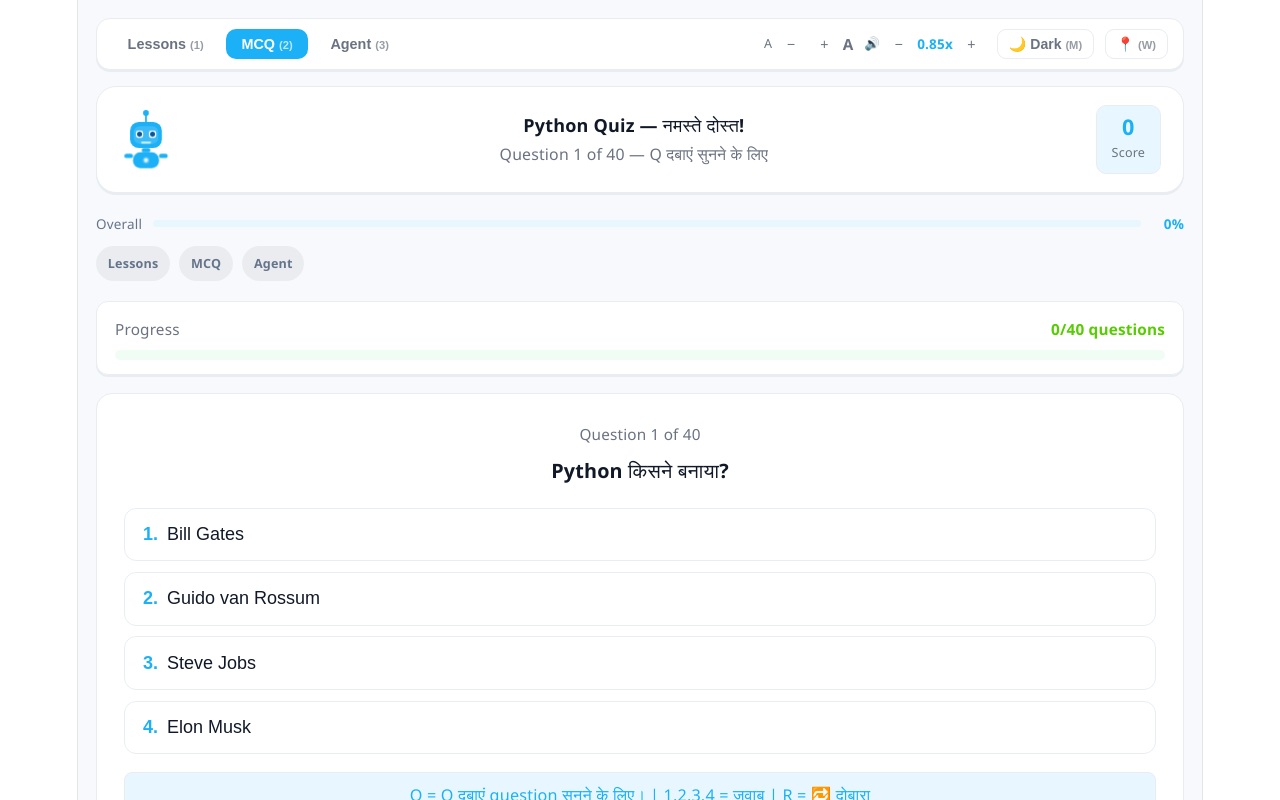
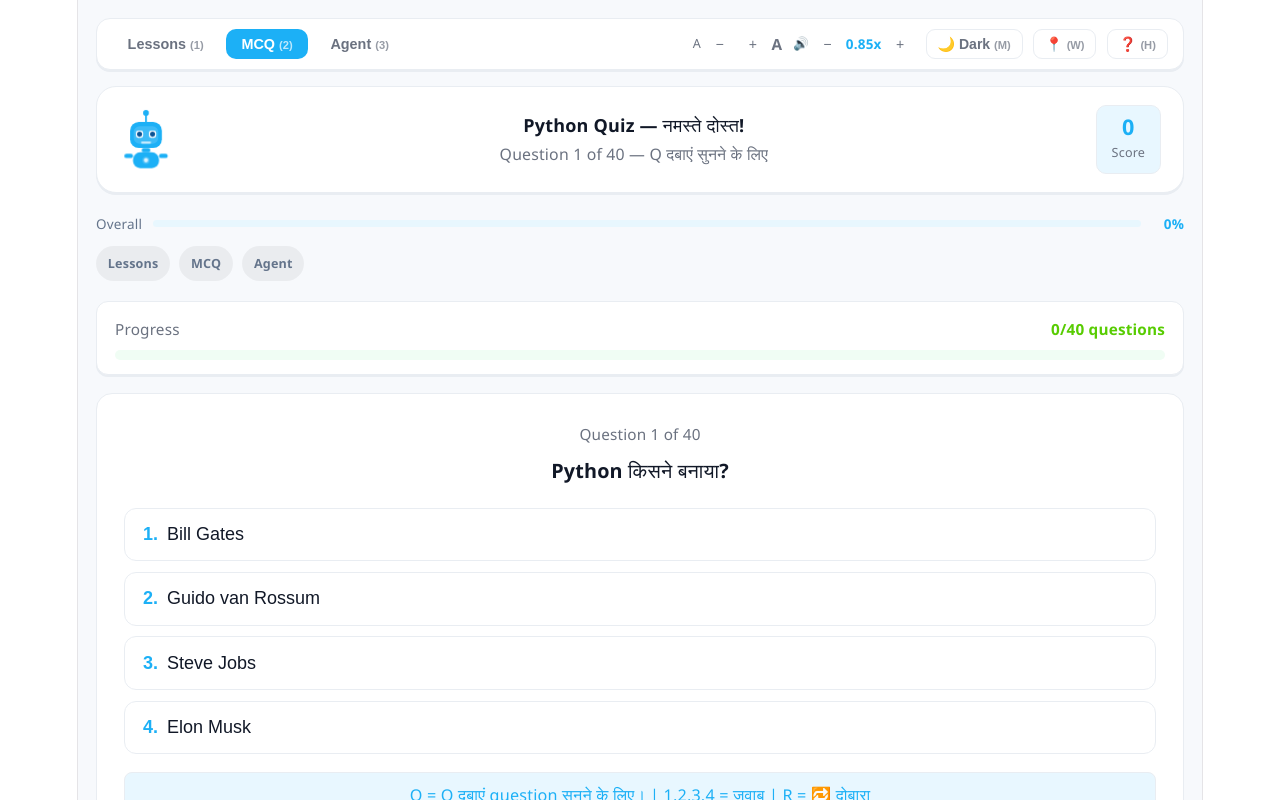
Before and after one commit to SharadaBende/Python-AI-Tutor, a React app in the folder frontend/: page /mcq in a window 1280 px wide. Shown: the top 800 px of the page. Built offline with nearby package versions, Linux system fonts and the light colour scheme; the HTML template or start-up script is replaced by a standard one.

Commit message:
Add universal H = help shortcut with per-page context

```diff
--- a/frontend/src/components/Navbar.jsx
+++ b/frontend/src/components/Navbar.jsx
@@ -28,6 +28,21 @@ const WHERE_AM_I_PROMPT = {
   mr: "मी कुठे आहे हे ऐकण्यासाठी W दाबा",
 }
 
+// Fallback shortcuts spoken by "H = help" when a page hasn't supplied
+// its own helpText prop. Covers the global navigation shortcuts that
+// exist on every page.
+const GENERAL_HELP = {
+  hi: "सामान्य shortcuts: 1 = Lessons, 2 = MCQ, 3 = Agent, M = Theme बदलें, W = कहाँ हूँ, H = यह मदद दोबारा सुनें",
+  en: "General shortcuts: 1 for Lessons, 2 for MCQ, 3 for Agent, M to toggle theme, W to hear where you are, H to hear this help again",
+  mr: "सामान्य shortcuts: 1 = Lessons, 2 = MCQ, 3 = Agent, M = Theme बदला, W = मी कुठे आहे, H = ही मदत परत ऐका",
+}
+
+const HELP_PROMPT = {
+  hi: "मदद के लिए H दबाएं",
+  en: "Press H for help",
+  mr: "मदतीसाठी H दाबा",
+}
+
 function speakWhereAmI(text, lang, rate) {
   if (typeof window === "undefined" || !window.speechSynthesis) return
   window.speechSynthesis.cancel()
@@ -42,16 +57,19 @@ function Navbar({
   language, instructionLang, userId,
   cardBg, cardBorder, borderWidth, textColor, mutedColor,
   accent, accentText, accentSoft,
-  // Optional: page-specific detail spoken after the page name, e.g.
-  // "Lesson 6 of 15" or "Question 12 of 40, score 8 out of 11".
-  // Pass this down from LessonsPage / MCQPage / AgentPage; if omitted,
-  // the announcement just says the page name.
   pageContext,
+  // Optional: page-specific list of keyboard shortcuts spoken when the
+  // user presses H. Pass this down from each page (e.g. "L = Listen,
+  // N = Next, R = Repeat, T = Voice answer"). Falls back to
+  // GENERAL_HELP (nav-only shortcuts) if not provided.
+  helpText,
 }) {
   const navigate = useNavigate()
   const location = useLocation()
   const pageContextRef = useRef(pageContext)
   pageContextRef.current = pageContext
+  const helpTextRef = useRef(helpText)
+  helpTextRef.current = helpText
 
   const pages = [
     { path: "/lessons", label: "Lessons", key: "1" },
@@ -68,6 +86,14 @@ function Navbar({
     speakWhereAmI(text, lang, speed)
   }
 
+  function announceHelp() {
+    const lang = instructionLang || "en"
+    const specific = helpTextRef.current
+    const general = GENERAL_HELP[lang] || GENERAL_HELP.en
+    const text = specific ? `${specific}. ${general}` : general
+    speakWhereAmI(text, lang, speed)
+  }
+
   // Global "W" shortcut — works from anywhere on the page, not just
   // when the navbar has focus, so it behaves like the existing M
   // (theme) shortcut. Ignored while typing in an input/textarea so it
@@ -76,9 +102,15 @@ function Navbar({
     function handleKeyDown(e) {
       const tag = document.activeElement && document.activeElement.tagName
       if (tag === "INPUT" || tag === "TEXTAREA") return
-      if (e.key.toLowerCase() !== "w") return
-      e.preventDefault()
-      announceWhereAmI()
+      const key = e.key.toLowerCase()
+      if (key === "w") {
+        e.preventDefault()
+        announceWhereAmI()
+      }
+      if (key === "h") {
+        e.preventDefault()
+        announceHelp()
+      }
     }
     window.addEventListener("keydown", handleKeyDown)
     return () => window.removeEventListener("keydown", handleKeyDown)
@@ -223,8 +255,25 @@ function Navbar({
             <span style={{ fontSize: "0.62rem", opacity: 0.7 }}>(W)</span>
           </button>
 
+          {/* Help */}
+          <button
+            className="navbtn"
+            onClick={announceHelp}
+            aria-label={HELP_PROMPT[instructionLang] || HELP_PROMPT.en}
+            title={HELP_PROMPT[instructionLang] || HELP_PROMPT.en}
+            style={{
+              ...controlBtn,
+              border: `${borderWidth} solid ${cardBorder}`,
+              fontWeight: "600",
+            }}
+          >
+            ❓{" "}
+            <span style={{ fontSize: "0.62rem", opacity: 0.7 }}>(H)</span>
+          </button>
+
         </div>
       </nav>
+
     </>
   )
 }
--- a/frontend/src/pages/AgentPage.jsx
+++ b/frontend/src/pages/AgentPage.jsx
@@ -445,12 +445,19 @@ function AgentPage() {
       `}</style>
 
       <div style={{ width: "100%", maxWidth: "1100px" }}>
-        <Navbar
+      <Navbar
           {...theme}
           name={name}
           language={language}
           instructionLang={instructionLang}
           userId={userId}
+          helpText={
+            instructionLang === "hindi"
+              ? "T = आवाज़ से command बोलें, C = Code बनाएं, R = दोबारा सुनें, L = Code line by line पढ़ें, F = Certificate"
+              : instructionLang === "marathi"
+              ? "T = आवाजाने command सांगा, C = Code बनवा, R = पुन्हा ऐका, L = Code line by line वाचा, F = Certificate"
+              : "T to speak a command, C to generate code, R to repeat, L to read code line by line, F for certificate"
+          }
         />
 
         <div style={{ display: "grid", gridTemplateColumns: "1fr", gap: "1.5rem", alignItems: "start" }}>
--- a/frontend/src/pages/LessonsPage.jsx
+++ b/frontend/src/pages/LessonsPage.jsx
@@ -1928,6 +1928,12 @@ function LessonsPage() {
     ? `धडा ${currentLesson + 1} पैकी ${lessons.length}, ${langLabel}`
     : `Lesson ${currentLesson + 1} of ${lessons.length}, ${langLabel}`
 
+    const helpText = instructionLang === "hindi"
+    ? "L = Lesson सुनें, N = अगली lesson, R = दोबारा सुनें, T = आवाज़ से जवाब दें, B = Sidebar toggle"
+    : instructionLang === "marathi"
+    ? "L = Lesson ऐका, N = पुढील lesson, R = पुन्हा ऐका, T = आवाजाने उत्तर द्या, B = Sidebar toggle"
+    : "L to listen to the lesson, N for next lesson, R to repeat, T to answer by voice, B to toggle sidebar"
+
   return (
     <>
       <style>{`
--- a/frontend/src/pages/MCQPage.jsx
+++ b/frontend/src/pages/MCQPage.jsx
@@ -1596,6 +1596,12 @@ function MCQPage() {
     ? `प्रश्न ${current + 1} पैकी ${questions.length}, स्कोर ${score}`
     : `Question ${current + 1} of ${questions.length}, score ${score}`
 
+    const helpText = instructionLang === "hindi"
+    ? "Q = Question सुनें, 1 से 4 = जवाब चुनें, T = आवाज़ से जवाब, R = दोबारा सुनें, N = अगला question"
+    : instructionLang === "marathi"
+    ? "Q = Question ऐका, 1 ते 4 = उत्तर निवडा, T = आवाजाने उत्तर, R = पुन्हा ऐका, N = पुढील question"
+    : "Q to hear the question, 1 through 4 to choose an answer, T to answer by voice, R to repeat, N for next question"
+
   return (
     <main aria-label="MCQ Practice पृष्ठ" style={{
       minHeight: "100vh", background: bg,
```
